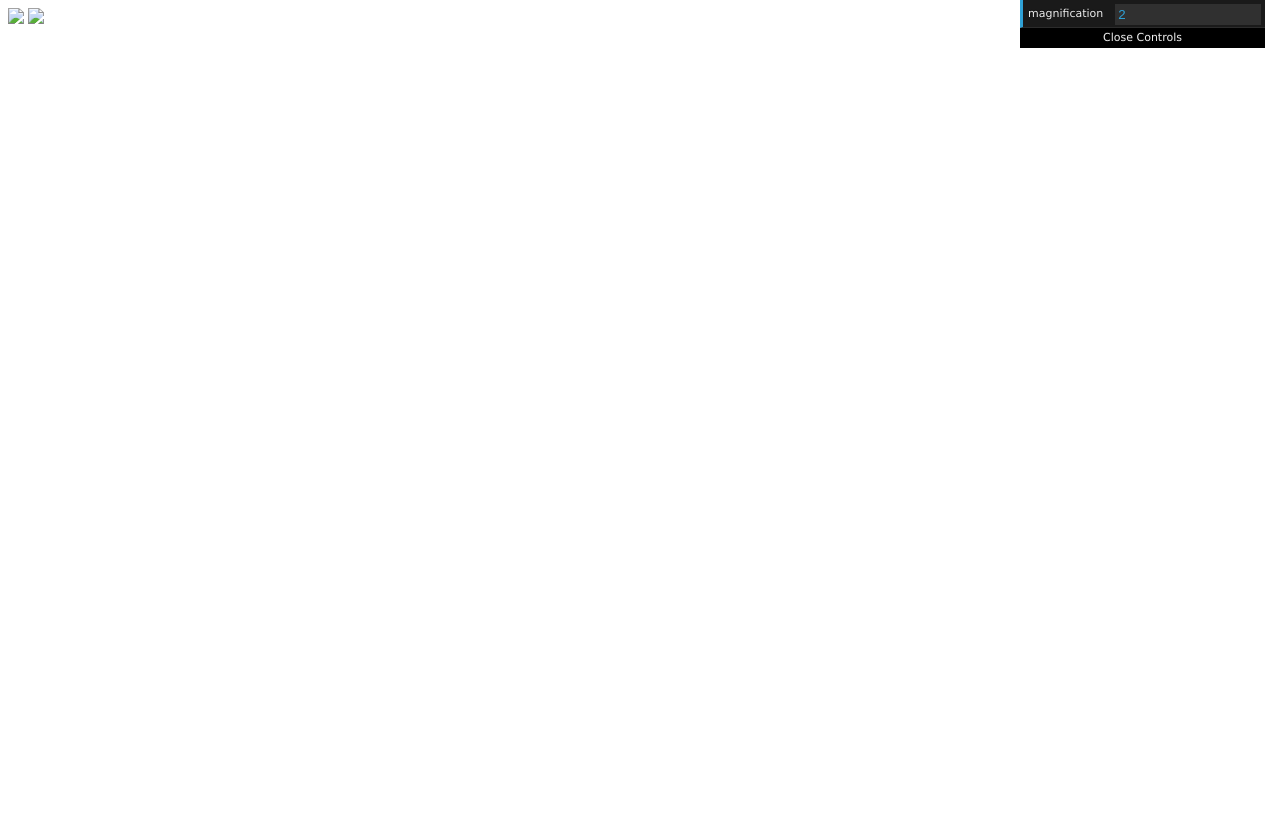
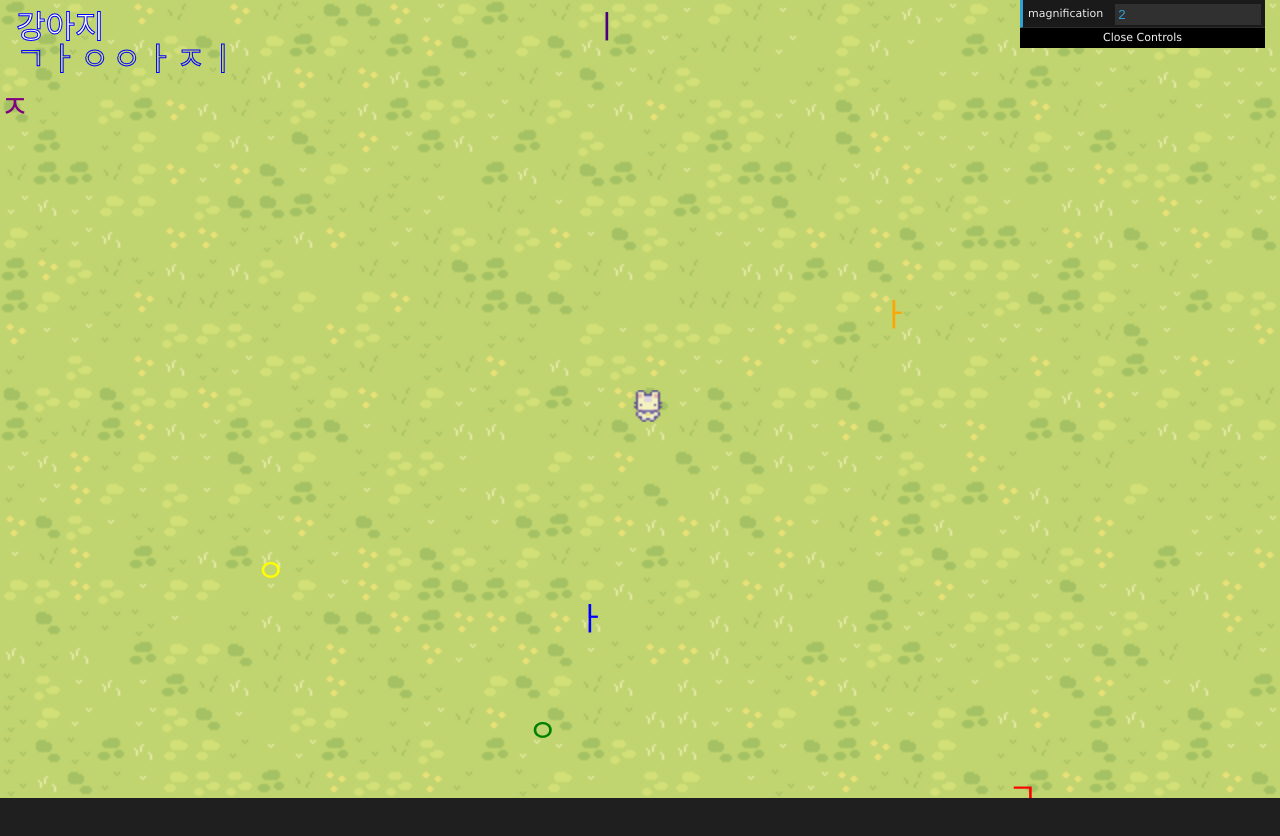
Before and after one commit to ghost-web-games/ganada, a website: page index.html in a window 1280 px wide. After the commit the page ends 800 px from the top, so only its background shows below. Drawn offline with Linux system fonts and the light colour scheme; the site is published under a folder, as on GitHub Pages, so addresses that start at the root find nothing; animation ran at ten frames a second.

Commit message:
change ref path

```diff
--- a/index.html
+++ b/index.html
@@ -4,11 +4,11 @@
     <meta charset="UTF-8">
     <meta name="viewport" content="width=device-width, initial-scale=1.0">
     <title>Game</title>
-    <link rel="stylesheet" href="/style.css">
+    <link rel="stylesheet" href="./style.css">
 <script defer src="bundle.js"></script></head>
 <body>
-    <img src="/assets/Tilesets/Grass.png" class="asset-img" id="bg1-img">
-    <img src="/assets/Characters/player.png" class="asset-img" id="player">
+    <img src="./assets/Tilesets/Grass.png" class="asset-img" id="bg1-img">
+    <img src="./assets/Characters/player.png" class="asset-img" id="player">
     <main>
         <section class="ready-screen">
 
--- a/src/index.html
+++ b/src/index.html
@@ -4,11 +4,11 @@
     <meta charset="UTF-8">
     <meta name="viewport" content="width=device-width, initial-scale=1.0">
     <title>Game</title>
-    <link rel="stylesheet" href="/style.css">
+    <link rel="stylesheet" href="./style.css">
 </head>
 <body>
-    <img src="/assets/Tilesets/Grass.png" class="asset-img" id="bg1-img">
-    <img src="/assets/Characters/player.png" class="asset-img" id="player">
+    <img src="./assets/Tilesets/Grass.png" class="asset-img" id="bg1-img">
+    <img src="./assets/Characters/player.png" class="asset-img" id="player">
     <main>
         <section class="ready-screen">
 
```
